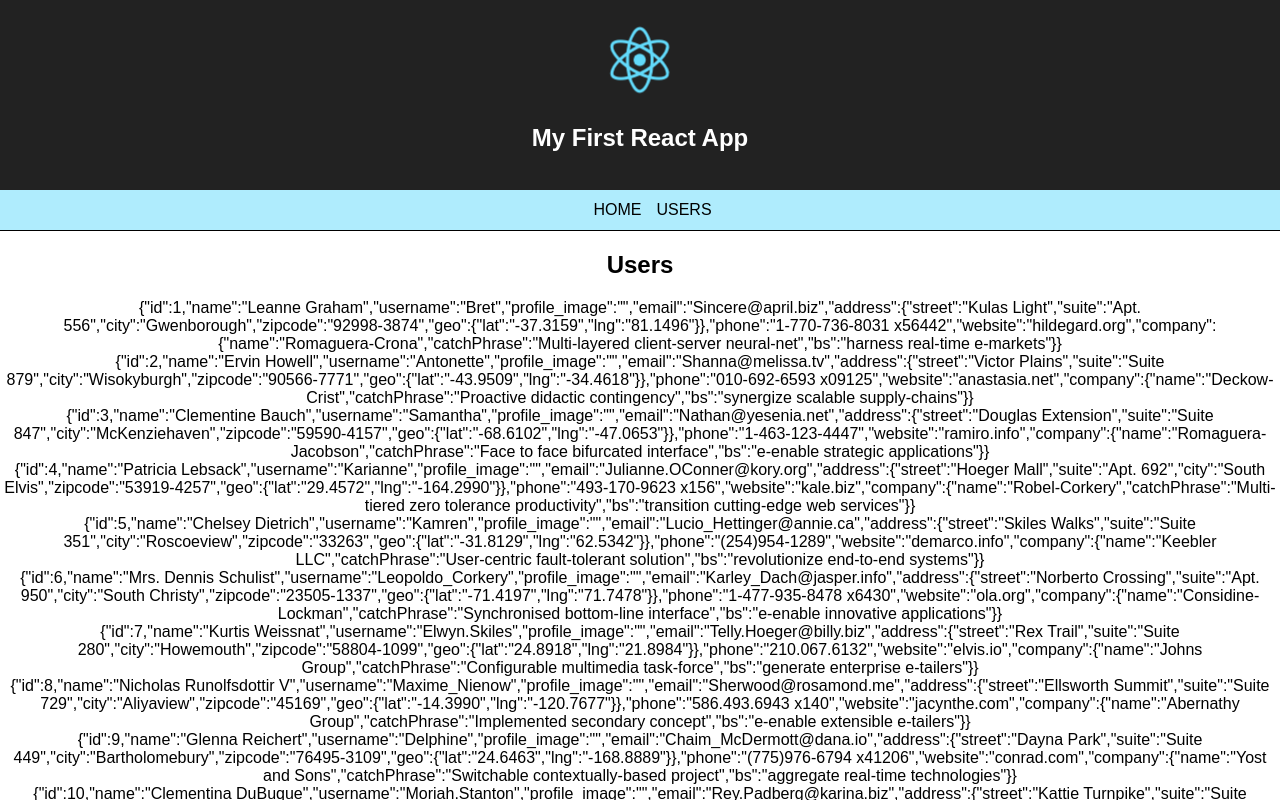
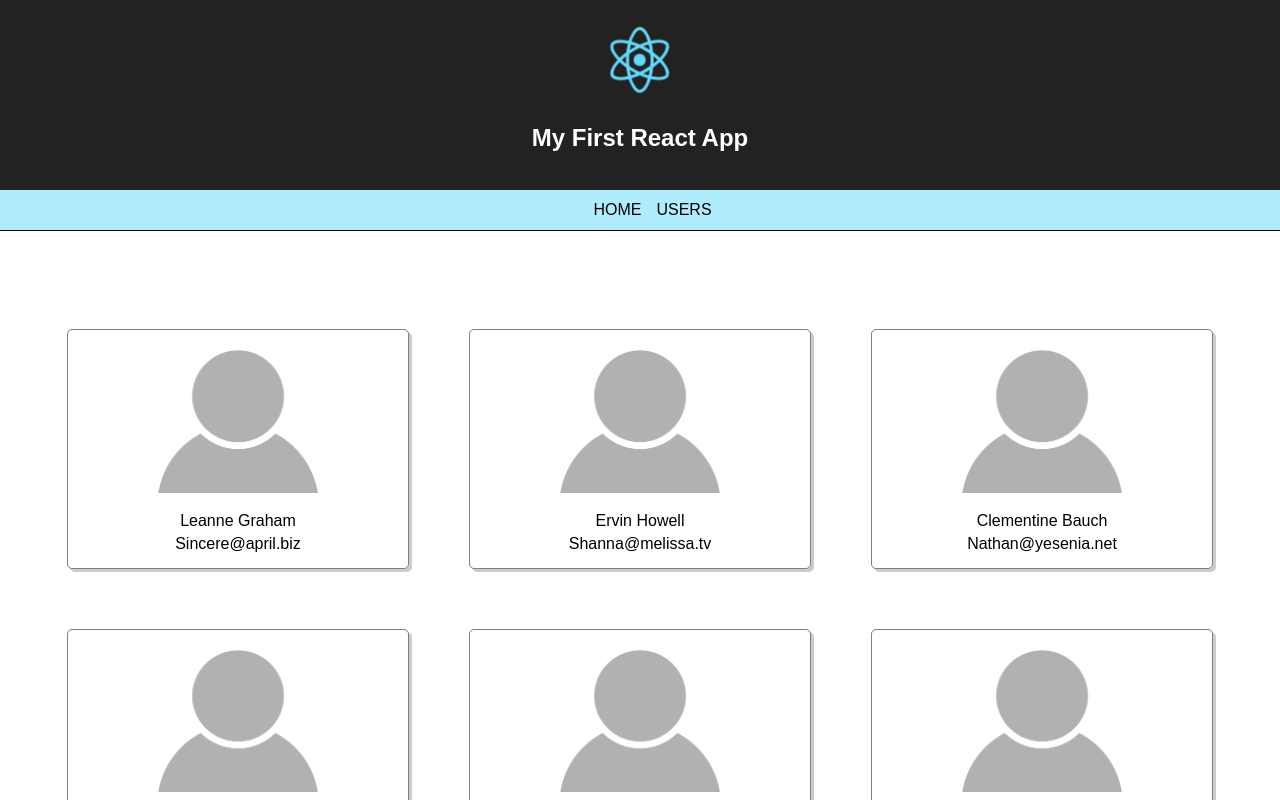
Before and after one commit to andrew-werdna/react_practice, a React (Create React App) app: page /users in a window 1280 px wide. Shown: the top 800 px of the page. Built offline with nearby package versions, Linux system fonts and the light colour scheme; data requests are answered from the project's data file.

Commit message:
began styling the user collection

```diff
--- /dev/null
+++ b/src/Components/UserCard/UserCard.css
@@ -0,0 +1,17 @@
+.user-card {
+  max-width: 25%;
+  border: 1px solid rgba(0, 0, 0, 0.5);
+  border-radius: 5px;
+  box-shadow: 3px 3px rgba(0, 0, 0, 0.2);
+  display: inline-block;
+  margin: 30px;
+  padding: 10px;
+}
+.user-card-image img {
+  max-width: 50%;
+  margin: 10px auto;
+}
+.user-card-name,
+.user-card-email {
+  margin: 5px auto;
+}
--- /dev/null
+++ b/src/Components/UserCard/UserCard.js
@@ -0,0 +1,24 @@
+import React, { Component } from 'react';
+import './UserCard.css';
+
+class UserCard extends Component {
+  render() {
+    return (
+      <div className="user-card">
+        <div className="user-card-image">
+          <img src={this.props.data.image.length ? this.props.data.image.length : "images/profile.png" } />
+        </div>
+        <div className="user-card-details">
+          <div className="user-card-name">
+            {this.props.data.name}
+          </div>
+          <div className="user-card-email">
+            {this.props.data.email}
+          </div>
+        </div>
+      </div>
+    );
+  }
+}
+
+export default UserCard;
--- a/src/Components/UserList/UserList.js
+++ b/src/Components/UserList/UserList.js
@@ -1,6 +1,6 @@
 import React, { Component } from 'react';
 import axios from 'axios';
-import User from '../User/User';
+import UserCard from '../UserCard/UserCard';
 
 class UserList extends Component {
   constructor(props) {
@@ -24,12 +24,16 @@ class UserList extends Component {
   render() {
     return (
       <div className="users-container">
-        <h2>Users</h2>
+        <h2>&nbsp;</h2>
         {
           this.state.users.map(
             (user) => {
               return (
-                <User key={user.name} data={user} />
+                <UserCard key={user.name} data={{
+                  name: user.name,
+                  image: user.profile_image,
+                  email: user.email
+                }} />
               );
             }
           )
```
